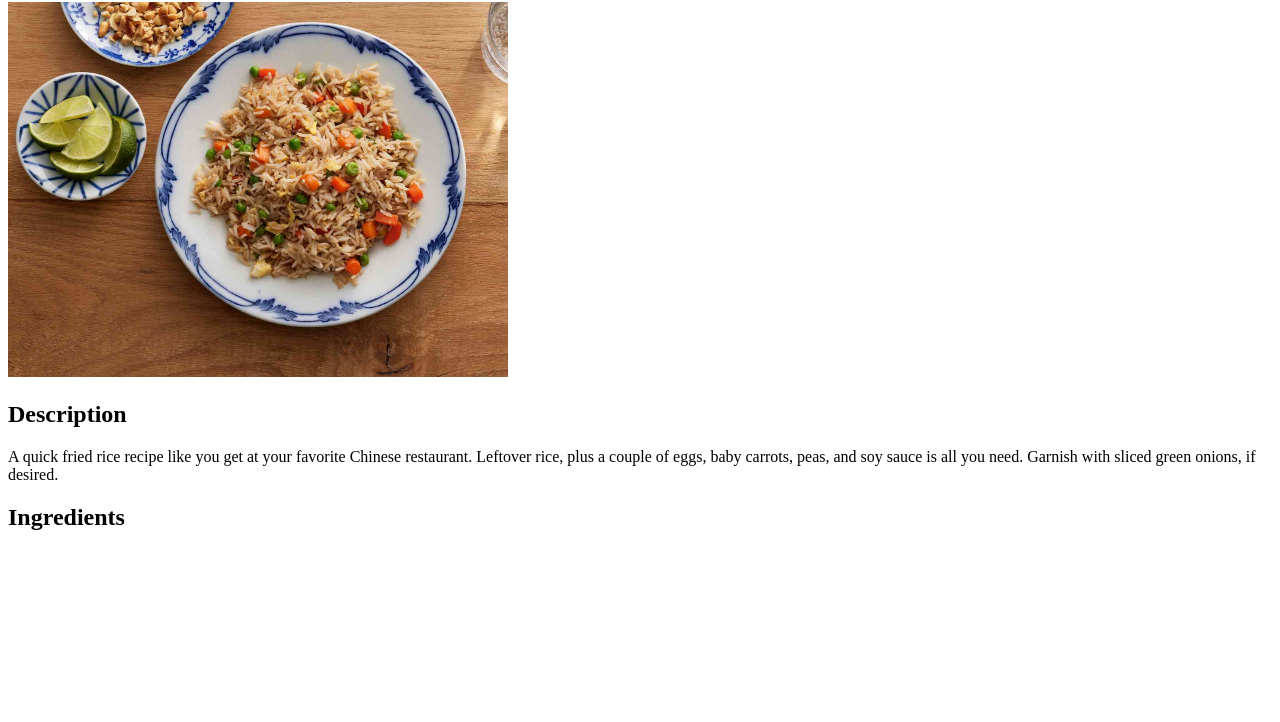
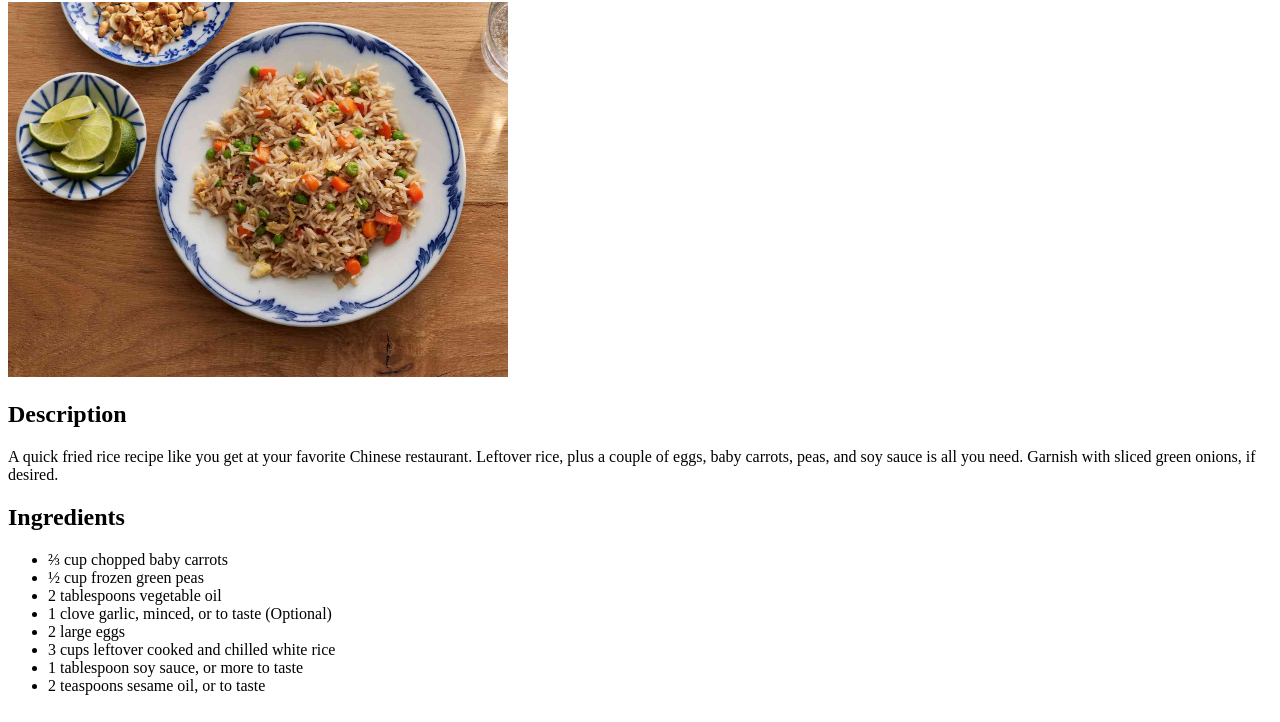
Before and after one commit to Churtified/odin-recipes, a plain HTML site: page recipes/fried-rice.html in a window 1280 px wide. Shown: the part 78-800 px from the top of the page. Drawn offline with Linux system fonts and the light colour scheme.

Commit message:
add ingredients

```diff
--- a/recipes/fried-rice.html
+++ b/recipes/fried-rice.html
@@ -11,6 +11,15 @@
     <h2>Description</h2>
     <p>A quick fried rice recipe like you get at your favorite Chinese restaurant. Leftover rice, plus a couple of eggs, baby carrots, peas, and soy sauce is all you need. Garnish with sliced green onions, if desired.</p>
     <h2>Ingredients</h2>
-
+    <ul>
+        <li>⅔ cup chopped baby carrots</li>
+        <li>½ cup frozen green peas</li>
+        <li>2 tablespoons vegetable oil</li>
+        <li>1 clove garlic, minced, or to taste (Optional)</li>
+        <li>2 large eggs</li>
+        <li>3 cups leftover cooked and chilled white rice</li>
+        <li>1 tablespoon soy sauce, or more to taste</li>
+        <li>2 teaspoons sesame oil, or to taste</li>
+    </ul>
 </body>
 </html>
```
